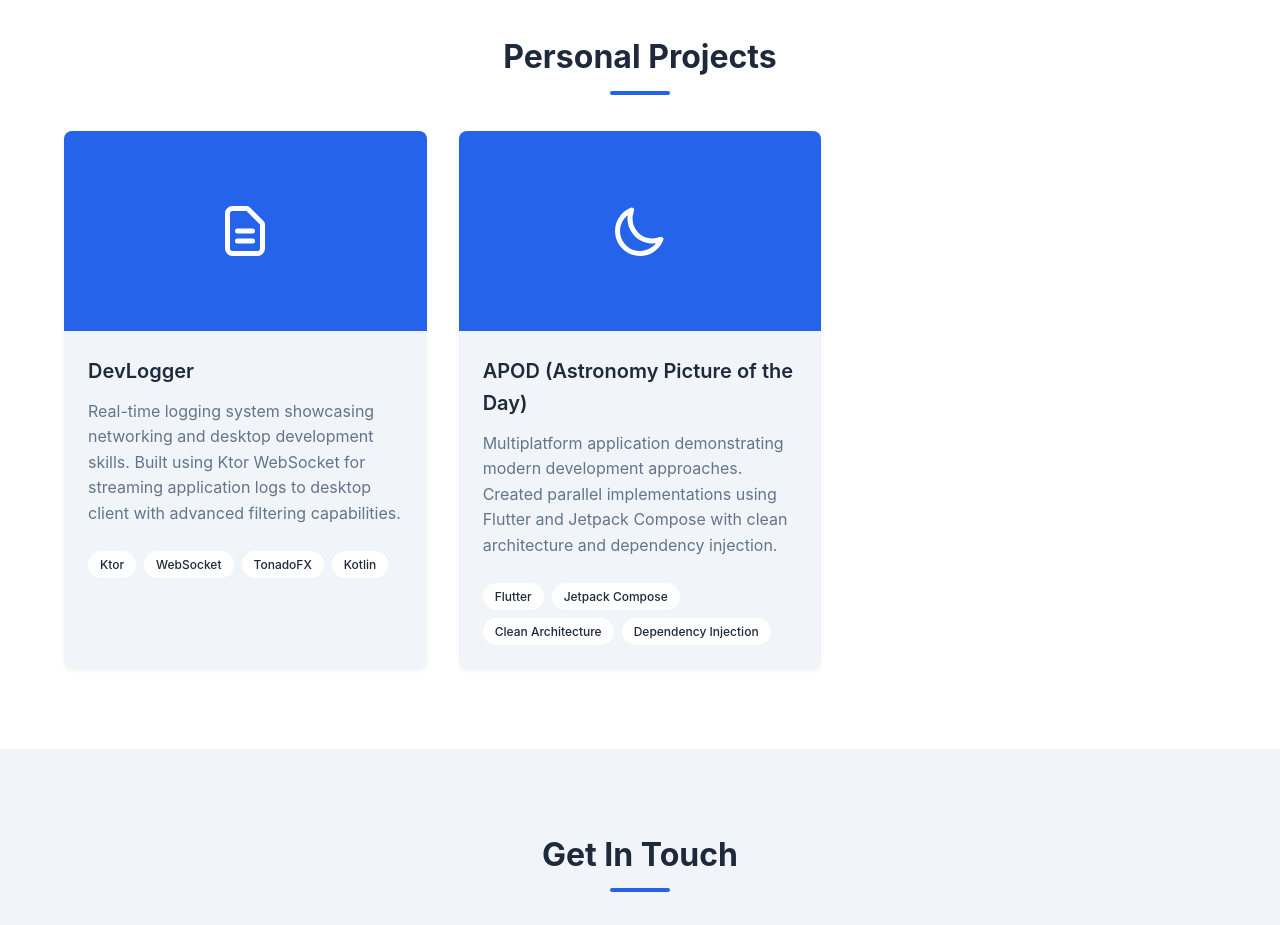
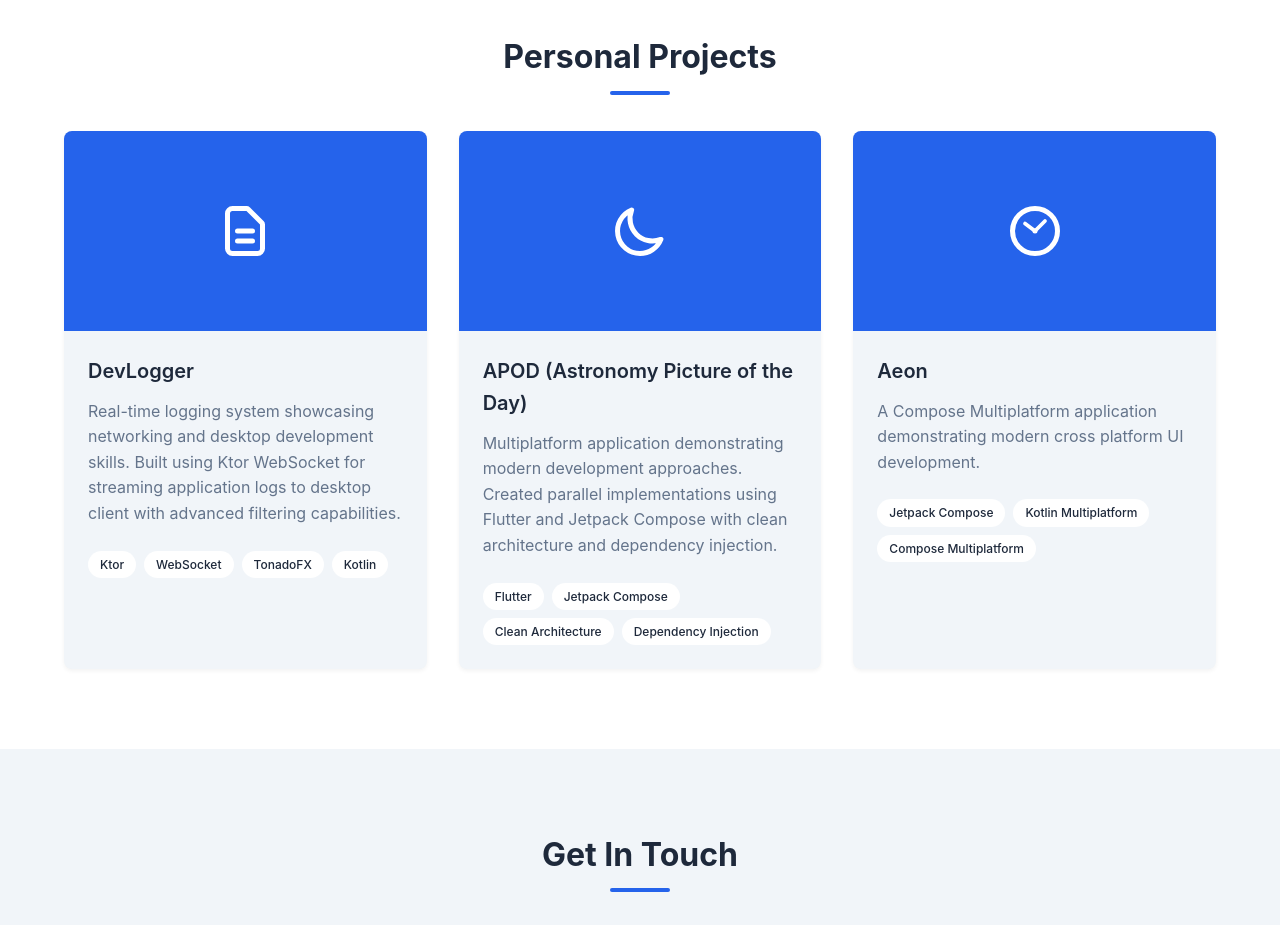
Before and after one commit to gabriel-rajadurai/gabriel-rajadurai.github.io, a plain HTML site: page index.html in a window 1280 px wide. Shown: the part 2940-3865 px from the top of the page. Drawn offline with Linux system fonts and the light colour scheme.

Commit message:
Add Aeon to projects

```diff
--- a/index.html
+++ b/index.html
@@ -312,6 +312,32 @@
                         </div>
                     </div>
                 </div>
+
+                <div class="project-card" onclick="window.open('https://github.com/gabriel-rajadurai/Aeon', '_blank')">
+                    <div class="project-image">
+                        <svg xmlns="http://www.w3.org/2000/svg" fill="none" viewBox="0 0 24 24" stroke="currentColor" width="60" height="60">
+                            <!-- Clock face circle -->
+                            <circle cx="12" cy="12" r="9" stroke-width="2" />
+                            <!-- Clock center point -->
+                            <circle cx="12" cy="12" r="0.5" fill="currentColor" />
+                            <!-- Hour hand (pointing to 10) -->
+                            <line x1="12" y1="12" x2="8" y2="9" stroke="currentColor" stroke-width="1.5" stroke-linecap="round" />
+                            <!-- Minute hand (pointing to 2/10 minutes) -->
+                            <line x1="12" y1="12" x2="16" y2="8" stroke="currentColor" stroke-width="1.5" stroke-linecap="round" />
+                          </svg>
+                    </div>
+                    <div class="project-content">
+                        <h3 class="project-title">Aeon</h3>
+                        <p class="project-description">
+                            A Compose Multiplatform application demonstrating modern cross platform UI development.
+                        </p>
+                        <div class="project-tags">
+                            <span class="project-tag">Jetpack Compose</span>
+                            <span class="project-tag">Kotlin Multiplatform</span>
+                            <span class="project-tag">Compose Multiplatform</span>
+                        </div>
+                    </div>
+                </div>
             </div>
         </div>
     </section>
```
